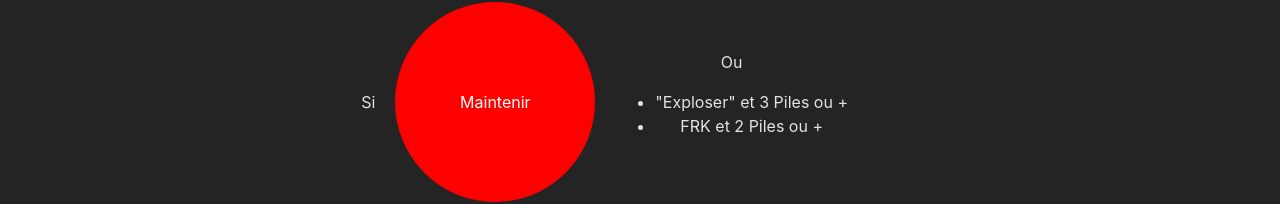
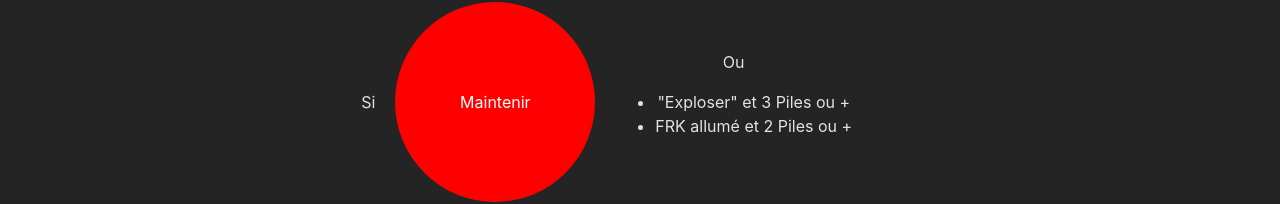
Before and after one commit to ThomasLaforge/ktane-pwa, a React (Vite) app: page /button-game in a window 1280 px wide. Shown: the part 223-427 px from the top of the page. Built offline with nearby package versions, Linux system fonts and the light colour scheme.

Commit message:
fix button not pair

```diff
--- a/src/routes/ButtonGame.tsx
+++ b/src/routes/ButtonGame.tsx
@@ -1,22 +1,18 @@
 export default function ButtonGame() {
   return (
-    <div className='app'>
+    <div className="app">
       <div className="first-step-zone">
         <h2>Cliquer sur le bouton et relacher immédatement</h2>
         <div className="first-case">
           <div className="easy-case">
-              <div className="condition">
-                Si
-              </div>
-              <div className="button red">
-                Maintenir
-              </div>
+            <div className="condition">Si</div>
+            <div className="button red">Maintenir</div>
           </div>
           <div className="piles-case">
             <div className="else">Ou</div>
             <ul>
               <li className="explose">"Exploser" et 3 Piles ou +</li>
-                <li className="frk">FRK et 2 Piles ou +</li>
+              <li className="frk">FRK allumé et 2 Piles ou +</li>
             </ul>
           </div>
         </div>
@@ -39,5 +35,5 @@ export default function ButtonGame() {
         </div>
       </div>
     </div>
-  )
+  );
 }
```
Lines whose indentation alone changed are shown as unchanged.
